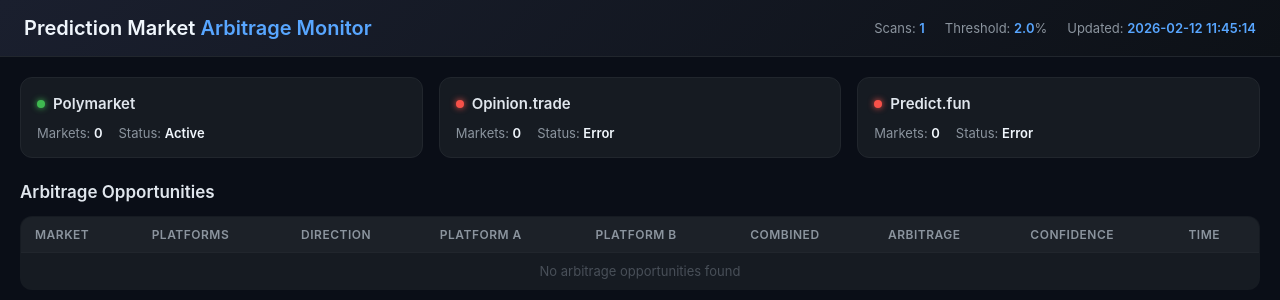
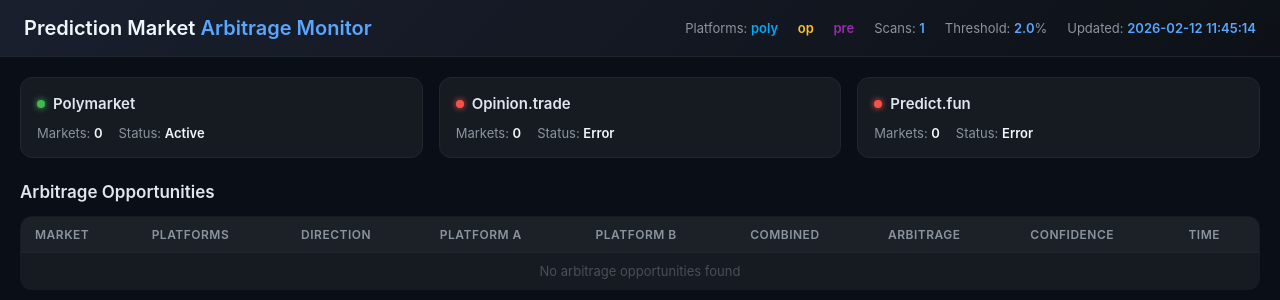
Before and after one commit to knifecat11-design/predict-trading-bot, a Flask app: page / in a window 1280 px wide. Shown: the top 300 px of the page. Run offline with Flask 3, Linux system fonts and the light colour scheme; data that the repository does not hold is empty.

Commit message:
feat: add platforms list and fix arbitrage link colors
- Opinion URL fixed to www.opinion.trade/event/{id}
- Arbitrage table: platform tags shown as plain text (no colors)
- Header: added colored platforms list (poly=blue, op=yellow, pre=purple)

Co-Authored-By: Claude Sonnet 4.5 <noreply@anthropic.com>

```diff
--- a/web/dashboard.py
+++ b/web/dashboard.py
@@ -248,7 +248,7 @@ def fetch_opinion_data(config):
 
                 parsed.append({
                     'id': market_id,
-                    'title': f"<a href='https://opinion.trade/event/{market_id}' target='_blank' style='color:#fbc02d;font-weight:600'>{title[:80]}</a>",
+                    'title': f"<a href='https://www.opinion.trade/event/{market_id}' target='_blank' style='color:#fbc02d;font-weight:600'>{title[:80]}</a>",
                     'yes': round(yes_price, 4),
                     'no': round(no_price, 4),
                     'volume': float(m.get('volume24h', m.get('volume', 0)) or 0),
--- a/web/templates/index.html
+++ b/web/templates/index.html
@@ -187,6 +187,7 @@
     <div class="header">
         <h1>Prediction Market <span>Arbitrage Monitor</span></h1>
         <div class="header-info">
+            <div>Platforms: <span id="platforms-list"></span></div>
             <div>Scans: <span class="val" id="scan-count">0</span></div>
             <div>Threshold: <span class="val" id="threshold">2.0</span>%</div>
             <div>Updated: <span class="val" id="last-scan">-</span></div>
@@ -276,9 +277,17 @@
         };
 
         function platformTag(name) {
-            const cls = name.toLowerCase().includes('poly') ? 'poly' :
-                        name.toLowerCase().includes('opinion') ? 'opinion' : 'predict';
-            return `<span class="tag ${cls}">${name}</span>`;
+            // For arbitrage table, return plain text without colors
+            return name;
+        }
+
+        function platformsList() {
+            // Show platforms list in header with colors
+            return `
+                <span style="color:#03a9f4;font-weight:600;margin-right:16px">poly</span>
+                <span style="color:#fbc02d;font-weight:600;margin-right:16px">op</span>
+                <span style="color:#9c27b0;font-weight:600">pre</span>
+            `;
         }
 
         function arbClass(pct) {
@@ -308,6 +317,7 @@
                 .then(r => r.json())
                 .then(data => {
                     // Header
+                    document.getElementById('platforms-list').innerHTML = platformsList();
                     document.getElementById('scan-count').textContent = data.scan_count || 0;
                     document.getElementById('threshold').textContent = data.threshold || 2.0;
                     document.getElementById('last-scan').textContent = data.last_scan || '-';
@@ -365,6 +375,7 @@
                     }
 
                     // Header
+                    document.getElementById('platforms-list').innerHTML = platformsList();
                     document.getElementById('scan-count').textContent = data.scan_count || 0;
                     document.getElementById('threshold').textContent = (data.threshold || 2.0).toFixed(1);
                     document.getElementById('last-scan').textContent = data.last_scan || '-';
```
